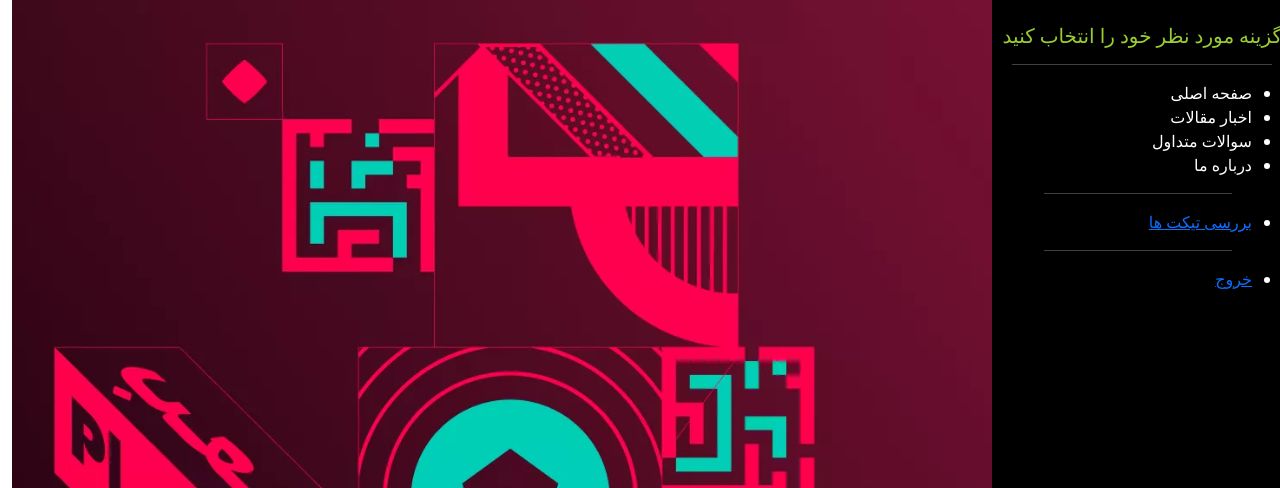
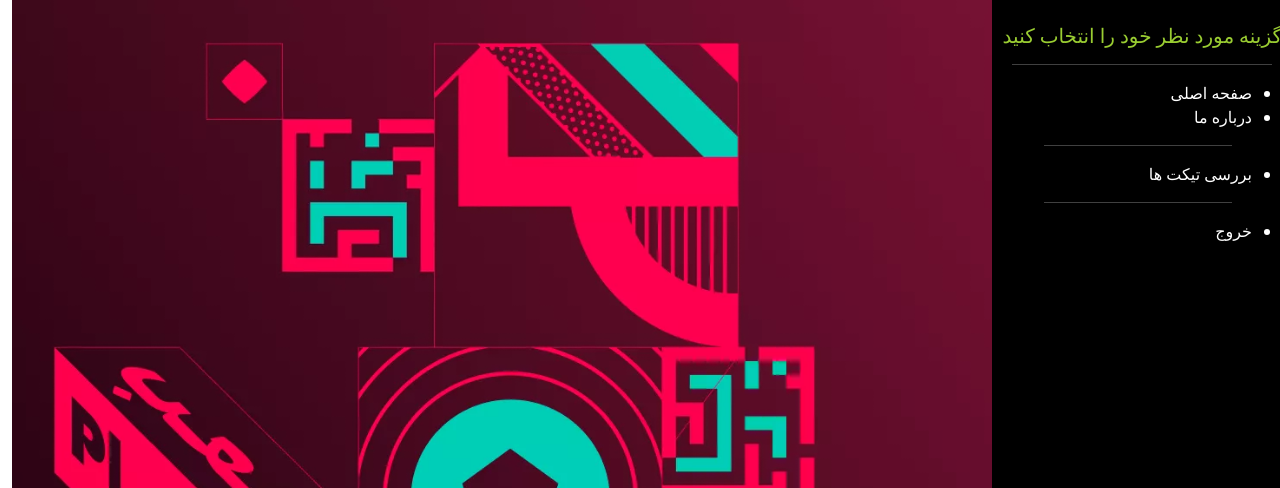
Before and after one commit to Ehsanjr/bahadorticketing, a PHP site: page /index.php in a window 1280 px wide. Shown: the part 100-588 px from the top of the page. Run offline with PHP 8.4, Linux system fonts and the light colour scheme; a user stored in the database is signed in; some libraries are stand-ins or nearby versions.

Commit message:
add about

```diff
--- a/index.php
+++ b/index.php
@@ -12,44 +12,40 @@
                 <hr style="color: white; margin-right:20px; margin-left: 20px;" />
                 <div class="sidebar-body">
                     <ul>
-                        <li class="sidebarli"><a href="index.php" style="color: white; text-decoration: none;">صفحه
+                        <li class="sidebarli"><a href="index.php" class="sidebarlink">صفحه
                                 اصلی</a></li>
-                        <li class="sidebarli"><a>اخبار مقالات</a></li>
-                        <li class="sidebarli"><a>سوالات متداول</a></li>
-                        <li class="sidebarli"><a>درباره ما</a></li>
+
+                        <li class="sidebarli"><a class="sidebarlink" href="about.php">درباره ما</a></li>
                     </ul>
                     <?php
-                    if (isset ($_SESSION['login'])&&$_SESSION['login'] &&!isset ($_SESSION['admin']))
-                    {
+                    if (isset($_SESSION['login']) && $_SESSION['login'] && !isset($_SESSION['admin'])) {
                         ?>
                         <ul>
                             <hr style="color: white; margin-right:20px; margin-left: 20px;" />
-                        <li class="sidebarli"><a href="addticket.php">ثبت تیکت جدید</a></li>
-                        <li class="sidebarli"><a href="manageticket.php">مدیریت تیکت ها</a></li>
+                            <li class="sidebarli"><a class="sidebarlink" href="addticket.php">ثبت تیکت جدید</a></li>
+                            <li class="sidebarli"><a class="sidebarlink" href="manageticket.php">مدیریت تیکت ها</a></li>
                         </ul>
                         <?php
                     }
                     ?>
 
                     <?php
-                    if (isset ($_SESSION['login'])&&$_SESSION['login']&&isset ($_SESSION['admin'])&&$_SESSION['admin'])
-                    {
+                    if (isset($_SESSION['login']) && $_SESSION['login'] && isset($_SESSION['admin']) && $_SESSION['admin']) {
                         ?> <!--  if admin -->
                         <ul>
                             <hr style="color: white; margin-right:20px; margin-left: 20px;" />
-                        <li class="sidebarli"><a href="adminmanageticket.php">بررسی تیکت ها</a></li>
+                            <li class="sidebarli"><a class="sidebarlink" href="adminmanageticket.php">بررسی تیکت ها</a></li>
                             <!-- <li class="sidebarli"><a>مدیریت تیکت ها</a></li> -->
                         </ul>
                         <?php
                     }
                     ?>
                     <?php
-                    if (isset ($_SESSION['login'])&&$_SESSION['login'])
-                    {
+                    if (isset($_SESSION['login']) && $_SESSION['login']) {
                         ?>
                         <ul>
                             <hr style="color: white; margin-right:20px; margin-left: 20px;" />
-                        <li class="sidebarli"><a href="logout.php">خروج  </a></li>
+                            <li class="sidebarli"><a class="sidebarlink" href="logout.php">خروج </a></li>
                         </ul>
                         <?php
                     }
--- a/ticketcss.css
+++ b/ticketcss.css
@@ -35,6 +35,13 @@
 .sidebarli
 {
     color: white;
+    text-decoration: none;
+}
+
+.sidebarlink
+{
+    color: white;
+    text-decoration: none;
 }
 
 .main-body
@@ -178,3 +185,13 @@
     background-image: url(images/formback.jpg);
     background-size: cover;
 }
+
+.about
+{
+    margin-right: 100px;
+    width: 500px;
+    height: 400px;
+    background-color: aqua;
+    border: 5px black dotted;
+    border-radius: 20px;
+}
```
Also changed, not shown: about.php (added, +20 -0 lines). Lines whose indentation alone changed are shown as unchanged.
